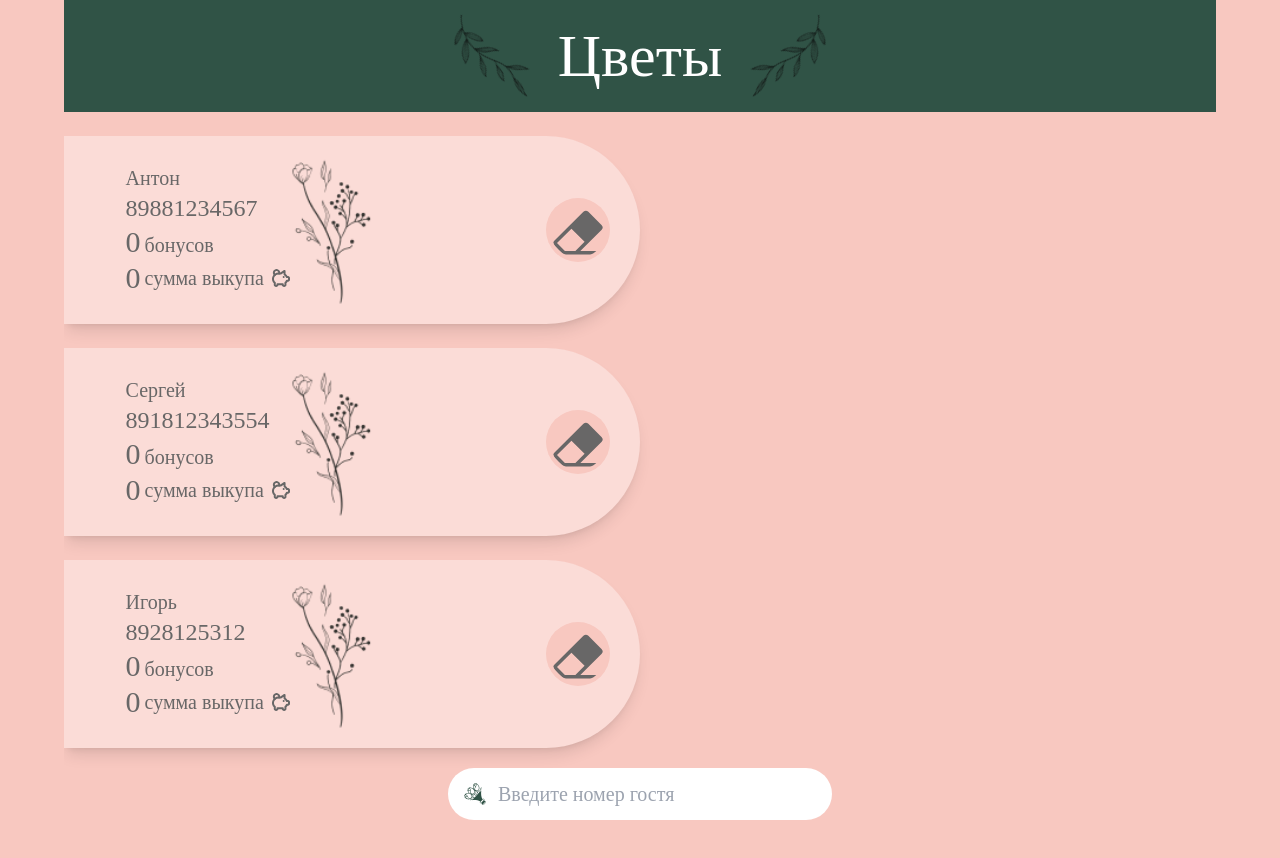
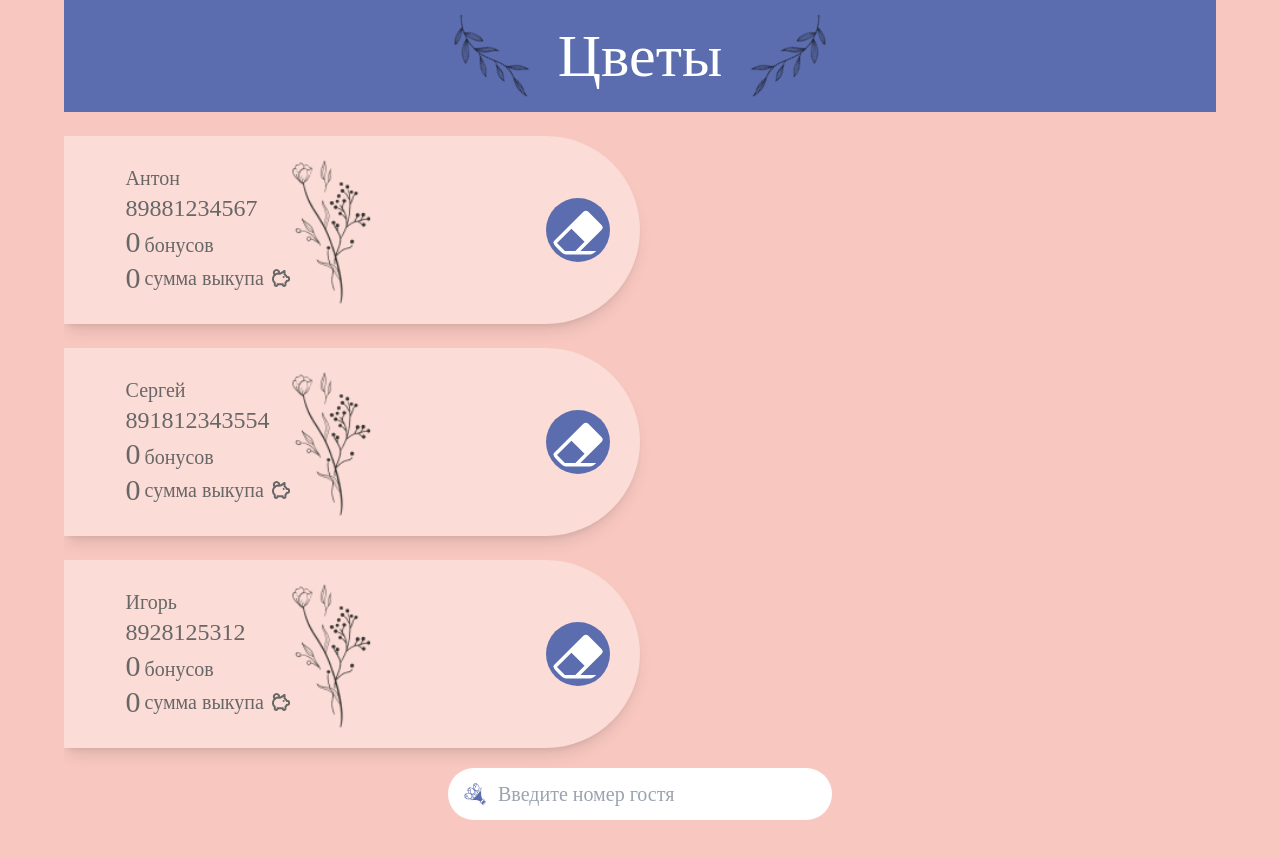
Before and after one commit to SherbakovSAF/bonus-system-flowers, a Vue app: page /clientInfo/1 in a window 1280 px wide. Shown: the top 858 px of the page. Built offline with nearby package versions, Linux system fonts and the light colour scheme; the HTML template or start-up script is replaced by a standard one.

Commit message:
Смена дизайна

```diff
--- a/src/components/ClientInfo.vue
+++ b/src/components/ClientInfo.vue
@@ -9,7 +9,7 @@
             <h2 class="text-xl">{{ selectedClient.name }}</h2>
             <h2 class="text-2xl">{{ selectedClient.number}}</h2>
           </div>
-          <hr class="w-full h-1 bg-main-green">
+          <hr class="w-full h-1 border-main-green bg-main-green">
           <div>
             <h1>
               <span class="text-3xl align-middle">{{ selectedClient.points % 1 === 0 ? selectedClient.points : selectedClient.points.toFixed(2)}}</span> <span class="text-xl align-middle">бонусов</span>
--- a/src/components/NewPurchase.vue
+++ b/src/components/NewPurchase.vue
@@ -13,15 +13,15 @@
                <input v-model="addNewPurchase.typeOperationPoint" type="radio" name="bonusAction" value="PLUS"
                     class="peer/bonusAction hidden">
                <div
-                    class="w-6 h-6 rounded-full box-border border-[#305346] border-[6px] bg-transparent mr-1 peer-checked/bonusAction:bg-[#305346]">
+                    class="w-6 h-6 rounded-full box-border border-main-green border-[6px] bg-transparent mr-1 peer-checked/bonusAction:bg-main-green">
                </div>
-               <h3 class="text-lg text-[#305346]">Начислить</h3>
+               <h3 class="text-lg text-main-green">Начислить</h3>
           </label>
           <label class="flex py-3 cursor-pointer">
                <input v-model="addNewPurchase.typeOperationPoint" type="radio" name="bonusAction" value="SUB"
                     class="peer/bonusAction hidden">
-               <div class="w-6 h-6 rounded-full box-border border-[#305346] border-[6px] bg-transparent mr-1 peer-checked/bonusAction:bg-[#305346]"></div>
-               <h3 class="text-lg text-[#305346]">Списать</h3>
+               <div class="w-6 h-6 rounded-full box-border border-main-green border-[6px] bg-transparent mr-1 peer-checked/bonusAction:bg-main-green"></div>
+               <h3 class="text-lg text-main-green">Списать</h3>
           </label>
      </div>
      <form class="py-4" v-if="addNewPurchase.typeOperationPoint == 'SUB'">
--- a/src/components/SearchClient.vue
+++ b/src/components/SearchClient.vue
@@ -26,7 +26,7 @@
                          </div>
                          <img src="../assets/media/flower.png" alt="Цветок"
                               class=" h-[150px] max-[500px]:absolute left-full -translate-x-full">
-                         <button @click.stop="deleteClientInfo(clientInfo)"><img src="../assets/media/clear.svg" class="w-16 h-16 bg-main-bg rounded-full p-1" alt="Удалить"></button>
+                         <button @click.stop="deleteClientInfo(clientInfo)"><img src="../assets/media/clear.svg" class="w-16 h-16 bg-main-green rounded-full p-1" alt="Удалить"></button>
                </article>
           </div>
           <div v-if="filterClientNumber.length === 0">
--- a/tailwind.config.js
+++ b/tailwind.config.js
@@ -8,7 +8,7 @@ module.exports = {
   ],
   theme: {
     colors: {
-      'main-green': '#305346',
+      'main-green': '#5b6dae',
       'white': colors.white,
       'main-bg': '#F8C8C0',
       'card-bg': '#FBDCD7',
```
Also changed, not shown: src/assets/media/bouquetInput.svg, src/assets/media/clear.svg.
